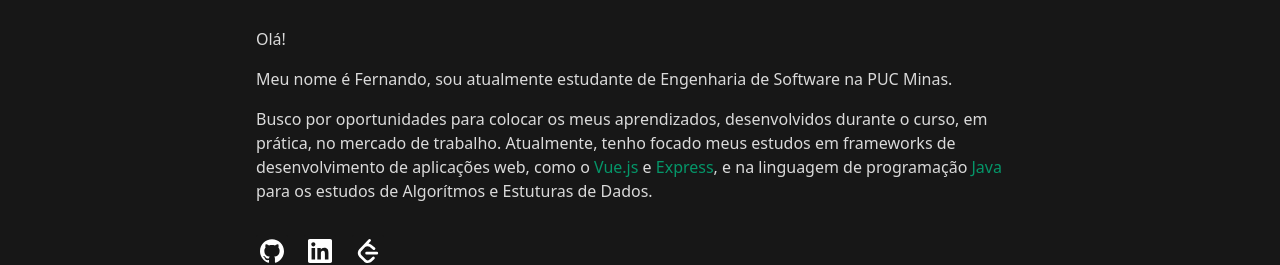
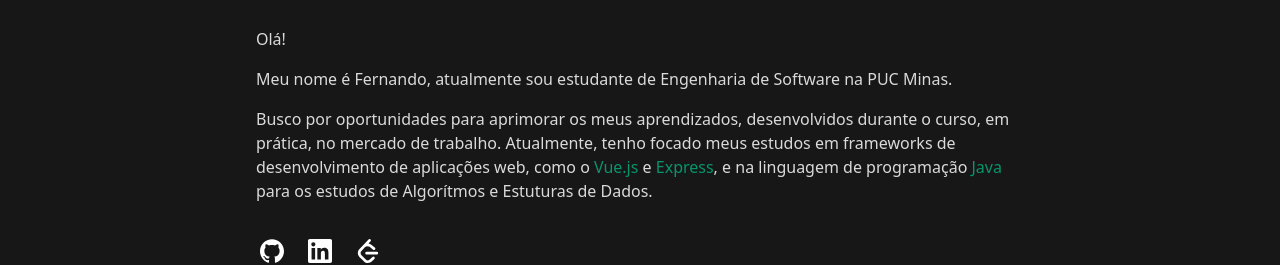
Before and after one commit to FernandoIbrahim/portifolio-front, a Vue app: page / in a window 1280 px wide. Shown: the part 225-490 px from the top of the page. Built offline with nearby package versions, Linux system fonts and the light colour scheme.

Commit message:
fix text

```diff
--- a/src/components/HomePage.vue
+++ b/src/components/HomePage.vue
@@ -6,8 +6,8 @@
 
         <div class="mt-7 flex flex-col max-w-[800px] gap-4 pb-8 text-bs text-[#DADADA]">
             <p>Olá!</p>
-            <p>Meu nome é Fernando, sou atualmente estudante de Engenharia de Software na PUC Minas. </p>
-            <p>Busco por oportunidades para colocar os meus aprendizados, desenvolvidos durante o curso, em prática, no mercado de trabalho. Atualmente, tenho focado meus estudos em frameworks de desenvolvimento de aplicações web, como o <span class=" text-emerald-600">Vue.js</span> e <span class="text-emerald-600" >Express</span>, e na linguagem de programação <span class="text-emerald-600" >Java</span> para os estudos de Algorítmos e Estuturas de Dados.</p>
+            <p>Meu nome é Fernando, atualmente sou estudante de Engenharia de Software na PUC Minas. </p>
+            <p>Busco por oportunidades para aprimorar os meus aprendizados, desenvolvidos durante o curso, em prática, no mercado de trabalho. Atualmente, tenho focado meus estudos em frameworks de desenvolvimento de aplicações web, como o <span class=" text-emerald-600">Vue.js</span> e <span class="text-emerald-600" >Express</span>, e na linguagem de programação <span class="text-emerald-600" >Java</span> para os estudos de Algorítmos e Estuturas de Dados.</p>
         </div>
 
         <div class="flex flex-row justify-between h-fit w-32 text-[#DADADA]">
```
